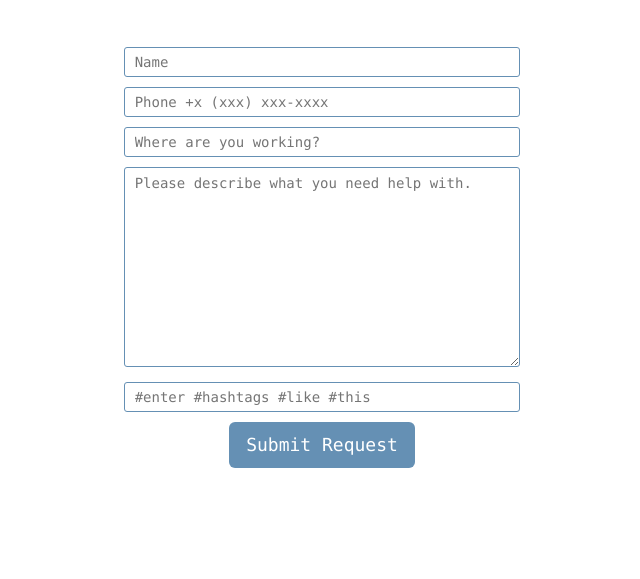
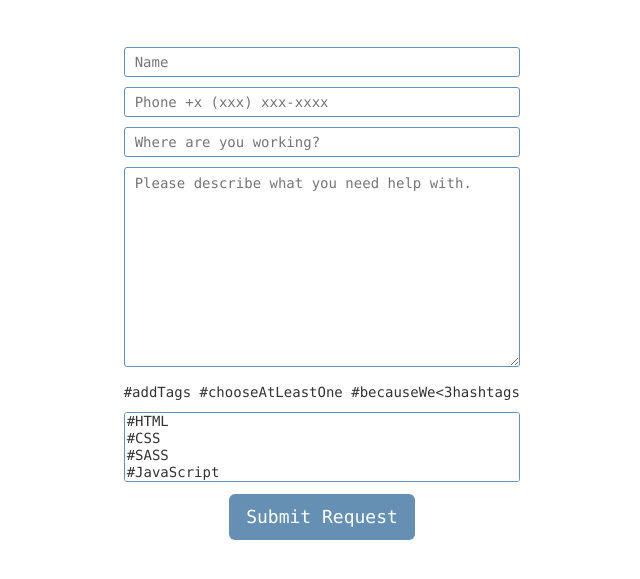
Before and after one commit to hackdartmouth/hacker-hotline, a website: page static/html/index.html in a window 1280 px wide. Shown: the part 193-772 px from the top of the page, without its empty margins (318-958 px from the left). Drawn offline with nearby package versions, Linux system fonts and the light colour scheme.

Commit message:
updated UI, tags now listed

```diff
--- a/static/css/style.css
+++ b/static/css/style.css
@@ -7,10 +7,14 @@ body {
 	font-family: menlo;
 }
 
-input, textarea, button {
+input, textarea, button, select {
 	font-family: menlo;
 	border: 1px solid #6590B4;
 	border-radius: 3px;
+}
+
+select {
+	width: 100%;
 }
 
 button {
--- a/static/html/index.html
+++ b/static/html/index.html
@@ -4,6 +4,7 @@
 	<title>Help Form</title>
 	<link rel="stylesheet" href="https://maxcdn.bootstrapcdn.com/bootstrap/3.3.4/css/bootstrap.min.css">
 	<link rel="stylesheet" type="text/css" href="/css/style.css">
+	<link rel="icon" href="/img/apple-touch-icon.png">
 	<script type="text/javascript">
 		// validate form submission
 		var validateForm = function(){
@@ -39,7 +40,34 @@
 				</div>
 				<div class="row form-row">
 					<div class="col-md-offset-4 col-md-4">
-						<input type="text" name="tags" placeholder="#enter #hashtags #like #this">
+						<p>#addTags #chooseAtLeastOne #becauseWe&lt;3hashtags</p>
+						<!-- These tags are currently hard-coded; would be great to dynamically generate from mentor database -->
+						<select name="tags" multiple="multiple">
+							<option>#HTML</option>
+							<option>#CSS</option>
+							<option>#SASS</option>
+							<option>#JavaScript</option>
+							<option>#AngularJS</option>
+							<option>#NodeJS</option>
+							<option>#D3</option>
+							<option>#Python</option>
+							<option>#Flask</option>
+							<option>#Ideation</option>
+							<option>#PostgreSQL</option>
+							<option>#Alembic</option>
+							<option>#RethinkDB</option>
+							<option>#indico.io</option>
+							<option>#MachineLearning</option>
+							<option>#DataScience</option>
+							<option>#TextAnalysis</option>
+							<option>#ImageAnalysis</option>
+							<option>#Web</option>
+							<option>#GitHub</option>
+							<option>#Webhosting</option>
+							<option>#AWS</option>
+							<option>#Microsoft</option>
+							<option>#Intralinks</option>
+						</select>
 					</div>
 				</div>
 				<div class="row"><div class="text-center"><button type="submit" class="btn btn-lg form-large" onclick="validateForm()">Submit Request</button></div></div>
```
Also changed, not shown: server.js (+6 -27 lines), static/html/success.html (+1 -0 lines), README.md, static/img/apple-touch-icon.png (added).
